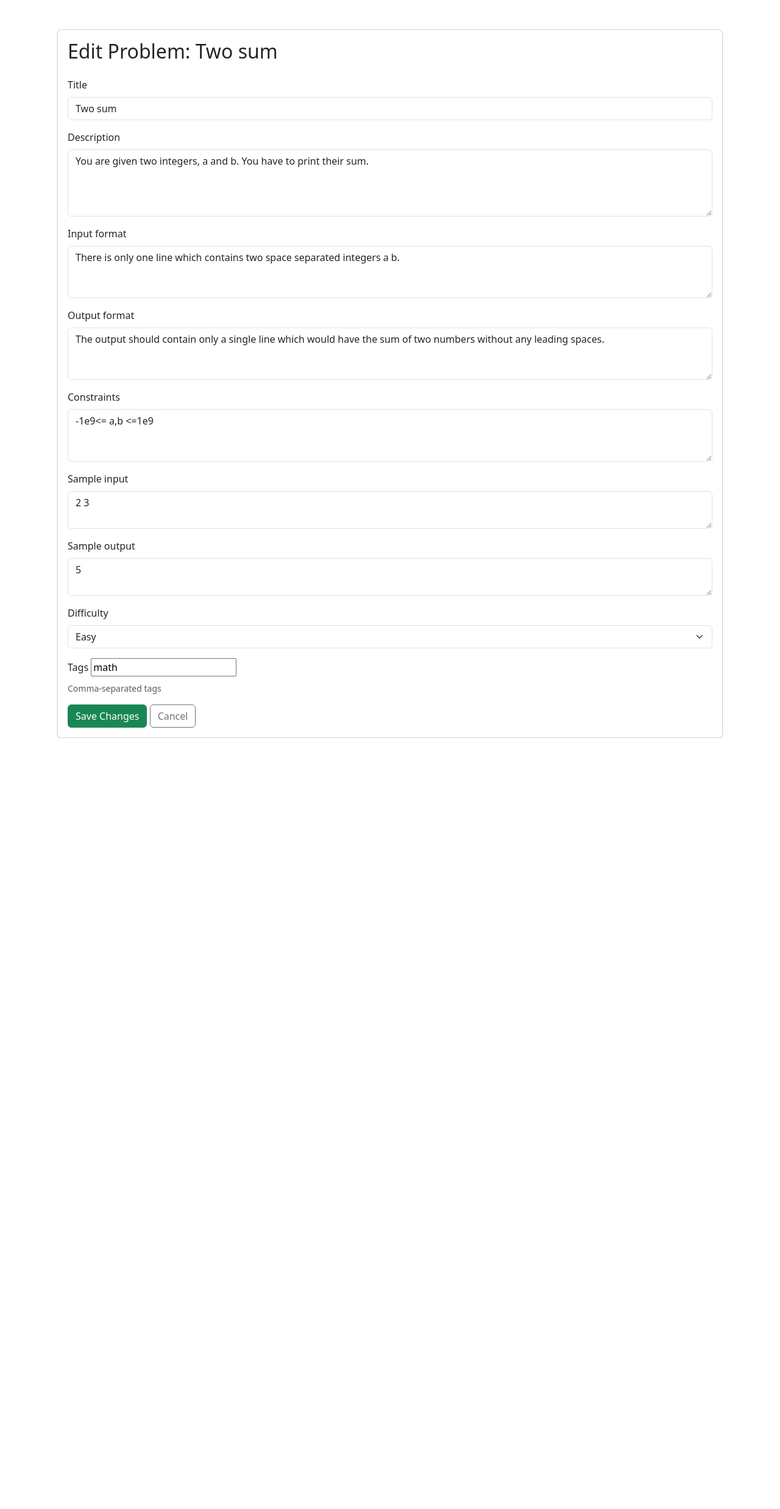
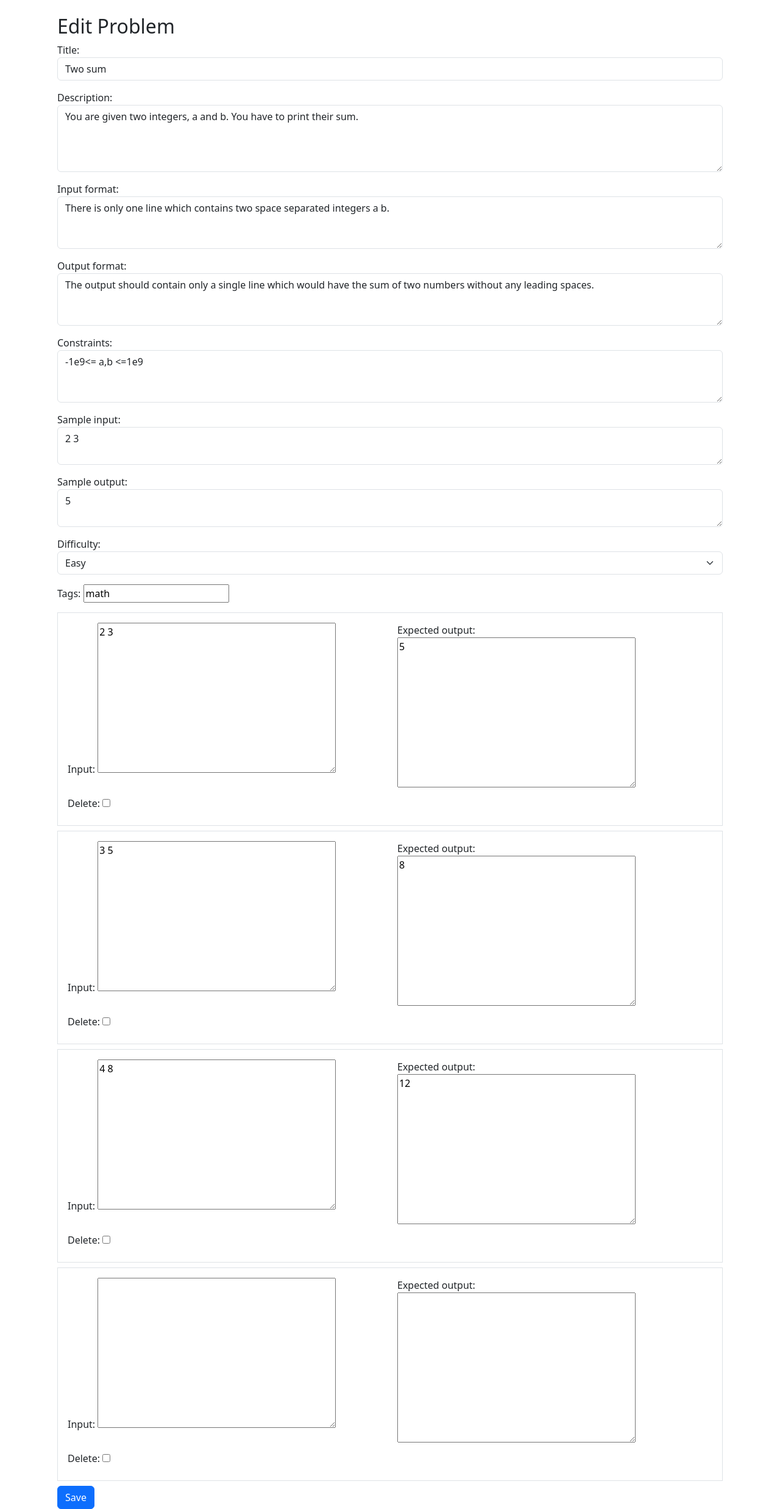
Before and after one commit to PratyushSingh1805/OJ-Project, a Django app: page /problems/1/edit/ in a window 1280 px wide. Shown: the part 56-2530 px from the top of the page at 61% size. Before the commit the page ends 1266 px from the top, so only its background shows below. Run offline with Django 5.2, Linux system fonts and the light colour scheme; a user stored in the database is signed in; data comes from the database, SQL or seed files in the repository; both versions use the stored data as it was after the commit.

Commit message:
Made minor changes

```diff
--- a/OJ1/list_models.py
+++ b/OJ1/list_models.py
@@ -2,16 +2,12 @@ import os
 from dotenv import load_dotenv
 import google.generativeai as genai
 
-# Load environment variables from .env file
 load_dotenv()
 
-# Get the Gemini API key from environment variable
 api_key = os.getenv("GEMINI_API_KEY")
 
-# Configure the Gemini API with the loaded key
 genai.configure(api_key=api_key)
 
-# List and display available models
 for model in genai.list_models():
     if "generateContent" in model.supported_generation_methods:
         print(f"Model Name: {model.name}, Display Name: {model.display_name}")
--- a/OJ1/problems/forms.py
+++ b/OJ1/problems/forms.py
@@ -1,13 +1,7 @@
-# from django import forms
-# from .models import Problem, Tag
-
-# class ProblemForm(forms.ModelForm):
-#     class Meta:
-#         model = Problem
-#         fields = ['title', 'description']
-
 from django import forms
-from .models import Problem, Tag
+from .models import Problem, Tag, TestCase
+from django.forms.models import inlineformset_factory
+#from django.forms import modelformset_factory
 
 class ProblemForm(forms.ModelForm):
     tags = forms.CharField(required=False, help_text="Comma-separated tags")
@@ -45,3 +39,71 @@ class ProblemForm(forms.ModelForm):
                 tag, _ = Tag.objects.get_or_create(name=name)
                 instance.tags.add(tag)
         return instance
+
+class TestCaseForm(forms.ModelForm):
+    class Meta:
+        model = TestCase
+        fields = ['input_data', 'expected_output']
+        labels = {
+            'input_data': 'Input',
+            'expected_ouput': 'Expected Output'
+        }
+
+TestCaseFormSet = inlineformset_factory(
+    Problem, TestCase, form=TestCaseForm,
+    extra=1, can_delete=True
+)
+
+# TestCaseFormSet = inlineformset_factory(
+#     Problem, TestCase,
+#     fields=('input_data', 'expected_output'),
+#     extra=1,
+#     can_delete=True,
+#     widgets={
+#         'input_data': forms.Textarea(attrs={'class': 'form-control', 'rows': 3}),
+#         'expected_output': forms.Textarea(attrs={'class': 'form-control', 'rows': 3}),
+#     }
+# )
+# # TestCaseFormSet = inlineformset_factory(
+#     Problem, TestCase,
+#     fields=('input_data', 'expected_output'),
+#     extra=1,
+#     can_delete=True
+# )
+# TestCaseFormSet = inlineformset_factory(
+#     Problem,
+#     TestCase,
+#     form=forms.ModelForm,
+#     fields=('input_data', 'expected_output'),
+#     extra=1,
+#     can_delete=True,
+#     widgets={
+#         'input_data': forms.Textarea(attrs={'class': 'form-control', 'rows': 2}),
+#         'expected_output': forms.Textarea(attrs={'class': 'form-control', 'rows': 2}),
+#     }
+# )
+# TestCaseFormSet = inlineformset_factory(
+#     Problem, TestCase,
+#     fields=('input_data', 'expected_output'),
+#     extra=1, can_delete=True,
+#     widgets={
+#         'input_data': forms.Textarea(attrs={'class': 'form-control', 'rows': 2}),
+#         'expected_output': forms.Textarea(attrs={'class': 'form-control', 'rows': 2}),
+#     }
+# )
+
+# class TestCaseForm(forms.ModelForm):
+#     class Meta:
+#         model = TestCase
+#         fields = ['input_data', 'expected_output']
+
+# TestCaseFormSet = inlineformset_factory(
+#     Problem, TestCase,
+#     form=TestCaseForm,
+#     extra=1,
+#     can_delete=True,
+#     widgets={
+#         'input_data': forms.Textarea(attrs={'class': 'form-control', 'rows': 2}),
+#         'expected_output': forms.Textarea(attrs={'class': 'form-control', 'rows': 2}),
+#     }
+# )
--- a/OJ1/problems/models.py
+++ b/OJ1/problems/models.py
@@ -24,7 +24,7 @@ class Problem(models.Model):
     difficulty = models.CharField(max_length=10, choices=DIFFICULTY_CHOICES)
     #tags = models.CharField(max_length=100)
     tags = models.ManyToManyField(Tag, blank=True)
-    created_by = models.ForeignKey(User, on_delete=models.CASCADE, null=True, blank=True, related_name='problems')
+    created_by = models.ForeignKey(User, on_delete=models.CASCADE, related_name='problems')
 
     def __str__(self):
         return self.title
--- a/OJ1/problems/templates/problems/edit_problem.html
+++ b/OJ1/problems/templates/problems/edit_problem.html
@@ -1,27 +1,46 @@
 {% extends 'base.html' %}
 {% block content %}
-<div class="container mt-5">
-    <div class="card shadow-sm">
-        <div class="card-body">
-            <h2 class="card-title mb-4">Edit Problem: {{ problem.title }}</h2>
-            <form method="POST">
+<div class="container mt-4">
+  <h2>{{ heading|default:"Add/Edit Problem" }}</h2>
+  <form method="post">
     {% csrf_token %}
+
+    <!-- Problem Fields -->
     {% for field in form %}
       <div class="mb-3">
-                        <label for="{{ field.id_for_label }}" class="form-label">{{ field.label }}</label>
+        {{ field.label_tag }}
         {{ field }}
-                        {% if field.help_text %}
-                            <div class="form-text">{{ field.help_text }}</div>
-                        {% endif %}
-                        {% if field.errors %}
-                            <div class="text-danger small">{{ field.errors }}</div>
-                        {% endif %}
+        {% for error in field.errors %}
+          <div class="text-danger">{{ error }}</div>
+        {% endfor %}
       </div>
     {% endfor %}
-                <button type="submit" class="btn btn-success">Save Changes</button>
-                <a href="{% url 'problem-detail' pk=problem.pk %}" class="btn btn-outline-secondary">Cancel</a>
+
+    <!-- Test Cases -->
+    {{ formset.management_form }}
+    {% for form in formset %}
+      <div class="border p-3 mb-2">
+        <!-- Render hidden fields first -->
+        {% for hidden in form.hidden_fields %}
+          {{ hidden }}
+        {% endfor %}
+
+        <div class="row">
+          <!-- Render visible fields (input/output) -->
+          {% for field in form.visible_fields %}
+            <div class="col-md-6 mb-2">
+              {{ field.label_tag }}
+              {{ field }}
+              {% for error in field.errors %}
+                <div class="text-danger">{{ error }}</div>
+              {% endfor %}
+            </div>
+          {% endfor %}
+        </div>
+      </div>
+    {% endfor %}
+
+    <button type="submit" class="btn btn-primary">Save</button>
   </form>
 </div>
-    </div>
-</div>
 {% endblock %}
--- a/OJ1/problems/views.py
+++ b/OJ1/problems/views.py
@@ -2,8 +2,8 @@ from django.shortcuts import render, get_object_or_404
 from django.template import loader
 from django.http import HttpResponse
 from django.contrib.auth.decorators import login_required
-from .models import Problem
-
+from .models import Problem, TestCase
+from django.forms.models import inlineformset_factory
 # Create your views here.
 from .models import Problem
 
@@ -58,46 +58,333 @@ from django.contrib.auth.decorators import login_required
 from django.shortcuts import render, redirect, get_object_or_404
 from .forms import ProblemForm
 from .models import Problem
+from .forms import ProblemForm, TestCaseFormSet
+from django.forms import modelformset_factory
+
+from .forms import ProblemForm, TestCaseFormSet
+from django.forms import modelformset_factory
+from django.contrib.auth.decorators import login_required
+from django.shortcuts import render, redirect
+
+# @login_required
+# def add_problem(request):
+#     if request.method == 'POST':
+#         form = ProblemForm(request.POST)
+#         formset = TestCaseFormSet(request.POST, queryset=TestCase.objects.none())
+
+#         if form.is_valid() and formset.is_valid():
+#             problem = form.save(commit=False)
+#             problem.created_by = request.user
+#             problem.save()
+#             form.save_m2m()
+
+#             for testcase_form in formset:
+#                 if testcase_form.cleaned_data and not testcase_form.cleaned_data.get('DELETE'):
+#                     testcase = testcase_form.save(commit=False)
+#                     testcase.problem = problem
+#                     testcase.save()
+
+#             return redirect('problem-detail', pk=problem.pk)
+#     else:
+#         form = ProblemForm()
+#         formset = TestCaseFormSet(queryset=TestCase.objects.none())
+
+#     return render(request, 'problems/add_problem.html', {'form': form, 'formset': formset})
+
+# from .forms import ProblemForm, TestCaseFormSet
+
+# views.py (in problems app)
+# views.py
 
 @login_required
 def add_problem(request):
-    if not request.user.is_staff and not request.user.userprofile.is_problem_setter:
-        return redirect('problem-list')  # or raise PermissionDenied
-
-    if request.method == 'POST':
+    if request.method == "POST":
         form = ProblemForm(request.POST)
-        if form.is_valid():
+        formset = TestCaseFormSet(request.POST)
+        if form.is_valid() and formset.is_valid():
             problem = form.save(commit=False)
             problem.created_by = request.user
             problem.save()
-            return redirect('problem-detail', pk=problem.pk)
+            formset.instance = problem
+            formset.save()
+            return redirect('problem-list')
     else:
         form = ProblemForm()
-    return render(request, 'problems/add_problem.html', {'form': form})
+        formset = TestCaseFormSet()
+    return render(request, 'problems/add_problem.html', {'form': form, 'formset': formset, 'heading': 'Add Problem'})
 
 @login_required
 def edit_problem(request, pk):
     problem = get_object_or_404(Problem, pk=pk)
+    form = ProblemForm(request.POST or None, instance=problem)
+    formset = TestCaseFormSet(request.POST or None, instance=problem)
+    if request.method == "POST":
+        if form.is_valid() and formset.is_valid():
+            form.save()
+            formset.save()
+            return redirect('problem-list')
+    return render(request, 'problems/edit_problem.html', {'form': form, 'formset': formset, 'heading': 'Edit Problem'})
+#from django.shortcuts import render, redirect, get_object_or_404
+# from .models import Problem
+# from .forms import ProblemForm, TestCaseFormSet
+# @login_required
+# def add_problem(request):
+#     if request.method == "POST":
+#         form = ProblemForm(request.POST)
+#         formset = TestCaseFormSet(request.POST)
+#         if form.is_valid() and formset.is_valid():
+#             problem = form.save(commit=False)
+#             problem.created_by = request.user
+#             problem.save()
+#             formset.instance = problem
+#             formset.save()
+#             return redirect('problem-list')
+#     else:
+#         form = ProblemForm()
+#         formset = TestCaseFormSet()
+#     return render(request, 'problems/add_problem.html', {'form': form, 'formset': formset})
 
-    if request.user != problem.created_by and not request.user.is_staff:
-        return redirect('problem-detail', pk=problem.pk)  # or raise PermissionDenied
+# @login_required
+# def edit_problem(request, pk):
+#     problem = get_object_or_404(Problem, pk=pk)
+#     form = ProblemForm(request.POST or None, instance=problem)
+#     formset = TestCaseFormSet(request.POST or None, instance=problem)
+#     if request.method == "POST":
+#         if form.is_valid() and formset.is_valid():
+#             form.save()
+#             formset.save()
+#             return redirect('problem-list')
+#     return render(request, 'problems/edit_problem.html', {'form': form, 'formset': formset})
+# @login_required
+# def add_problem(request):
+#     if request.method == 'POST':
+#         form = ProblemForm(request.POST)
+#         formset = TestCaseFormSet(request.POST)
+#         if form.is_valid() and formset.is_valid():
+#             problem = form.save(commit=False)
+#             problem.created_by = request.user
+#             problem.save()
+#             form.save_m2m()
+#             formset.instance = problem
+#             formset.save()
+#             return redirect('problem-detail', pk=problem.pk)
+#     else:
+#         form = ProblemForm()
+#         formset = TestCaseFormSet()
+#     return render(request, 'problems/add_problem.html', {
+#         'form': form,
+#         'formset': formset,
+#         'heading': 'Add Problem'
+#     })
+# @login_required
+# def edit_problem(request, pk):
+#     problem = get_object_or_404(Problem, pk=pk, created_by=request.user)
+#     if request.method == 'POST':
+#         form = ProblemForm(request.POST, instance=problem)
+#         formset = TestCaseFormSet(request.POST, instance=problem)
+#         if form.is_valid() and formset.is_valid():
+#             problem = form.save()
+#             instances = formset.save(commit=False)
+#             for instance in instances:
+#                 instance.problem = problem
+#                 instance.save()
+#             # Delete any marked test cases
+#             for obj in formset.deleted_objects:
+#                 obj.delete()
+#             return redirect('problem-detail', pk=problem.pk)
+#     else:
+#         form = ProblemForm(instance=problem)
+#         formset = TestCaseFormSet(instance=problem)
 
-    if request.method == 'POST':
-        form = ProblemForm(request.POST, instance=problem)
-        if form.is_valid():
-            form.save()
-            return redirect('problem-detail', pk=problem.pk)
-    else:
-        form = ProblemForm(instance=problem)
+#     return render(request, 'problems/edit_problem.html', {
+#         'form': form,
+#         'formset': formset,
+#         'problem': problem,
+#         'heading': f'Edit Problem: {problem.title}'
+#     })
+# def edit_problem(request, pk):
+#     problem = get_object_or_404(Problem, pk=pk, created_by=request.user)
+#     if request.method == 'POST':
+#         form = ProblemForm(request.POST, instance=problem)
+#         formset = TestCaseFormSet(request.POST, instance=problem)
+#         if form.is_valid() and formset.is_valid():
+#             print("Cleaned formset data:")
+#             for f in formset:
+#                 print(f.cleaned_data)
+#             problem = form.save()
+#             formset.instance = problem  # ✅ Required to bind new test cases
+#             formset.save()
+#             return redirect('problem-detail', pk=problem.pk)
+#     else:
+#         form = ProblemForm(instance=problem)
+#         formset = TestCaseFormSet(instance=problem)
 
-    return render(request, 'problems/edit_problem.html', {'form': form, 'problem': problem})
+#     return render(request, 'problems/edit_problem.html', {
+#         'form': form,
+#         'formset': formset,
+#         'problem': problem,
+#         'heading': f'Edit Problem: {problem.title}'
+#     })
+
+
+# @login_required
+# def add_problem(request):
+#     if request.method == 'POST':
+#         form = ProblemForm(request.POST)
+#         formset = TestCaseFormSet(request.POST)
+#         if form.is_valid() and formset.is_valid():
+#             problem = form.save(commit=False)
+#             problem.created_by = request.user
+#             problem.save()
+#             formset.instance = problem
+#             formset.save()
+#             return redirect('problem-detail', pk=problem.pk)
+#     else:
+#         form = ProblemForm()
+#         formset = TestCaseFormSet()
+#     return render(request, 'problems/add_problem.html', {'form': form, 'formset': formset, 'heading': f"Add Problem: {problem.title}",})
+
+# @login_required
+# def edit_problem(request, pk):
+#     problem = get_object_or_404(Problem, pk=pk, created_by=request.user)
+#     if request.method == 'POST':
+#         form = ProblemForm(request.POST, instance=problem)
+#         formset = TestCaseFormSet(request.POST, instance=problem)
+#         if form.is_valid() and formset.is_valid():
+#             form.save()
+#             formset.save()
+#             return redirect('problem-detail', pk=problem.pk)
+#     else:
+#         form = ProblemForm(instance=problem)
+#         formset = TestCaseFormSet(instance=problem)
+#     return render(request, 'problems/edit_problem.html', {'form': form, 'formset': formset, 'problem': problem, 'heading': f"Edit Problem: {problem.title}",})
+# from django.shortcuts import render, get_object_or_404, redirect
+# from .models import Problem, TestCase
+# from .forms import ProblemForm
+# from .forms import TestCaseFormSet
+# from django.contrib.auth.decorators import login_required
+
+# @login_required
+# def add_problem(request):
+#     if request.method == "POST":
+#         form = ProblemForm(request.POST, request.FILES)
+#         formset = TestCaseFormSet(request.POST)
+#         if form.is_valid() and formset.is_valid():
+#             problem = form.save(commit=False)
+#             problem.created_by = request.user
+#             problem.save()
+#             formset.instance = problem
+#             formset.save()
+#             return redirect("problem-detail", pk=problem.pk)
+#     else:
+#         form = ProblemForm()
+#         formset = TestCaseFormSet()
+
+#     return render(request, "problems/add_problem.html", {"form": form, "formset": formset})
+
+
+# @login_required
+# def edit_problem(request, pk):
+#     problem = get_object_or_404(Problem, pk=pk, created_by=request.user)
+#     if request.method == "POST":
+#         form = ProblemForm(request.POST, request.FILES, instance=problem)
+#         formset = TestCaseFormSet(request.POST, instance=problem)
+#         if form.is_valid() and formset.is_valid():
+#             form.save()
+#             formset.save()
+#             return redirect("problem-detail", pk=problem.pk)
+#     else:
+#         form = ProblemForm(instance=problem)
+#         formset = TestCaseFormSet(instance=problem)
+
+#     return render(request, "problems/edit_problem.html", {"form": form, "formset": formset, "problem": problem})
+
+# @login_required
+# def edit_problem(request, pk):
+#     problem = get_object_or_404(Problem, pk=pk, created_by=request.user)
+
+#     if request.method == 'POST':
+#         form = ProblemForm(request.POST, instance=problem)
+#         formset = TestCaseFormSet(request.POST, instance=problem)
+#         if form.is_valid() and formset.is_valid():
+#             form.save()
+#             formset.save()
+#             return redirect('problem-detail', pk=pk)
+#     else:
+#         form = ProblemForm(instance=problem)
+#         formset = TestCaseFormSet(instance=problem)
+
+#     return render(request, 'problems/edit_problem.html', {'form': form, 'formset': formset, 'problem': problem})
+
+# @login_required
+# def add_problem(request):
+#     if request.method == 'POST':
+#         form = ProblemForm(request.POST)
+#         if form.is_valid():
+#             problem = form.save(commit=False)
+#             problem.created_by = request.user
+#             problem.save()
+
+#             formset = TestCaseFormSet(request.POST, instance=problem)
+#             if formset.is_valid():
+#                 formset.save()
+#                 return redirect('problem-detail', pk=problem.pk)
+#     else:
+#         form = ProblemForm()
+#         formset = TestCaseFormSet()
+
+#     return render(request, 'problems/add_problem.html', {'form': form, 'formset': formset, 'problem': problem})
+
+# @login_required
+# def edit_problem(request, pk):
+#     problem = get_object_or_404(Problem, pk=pk, created_by=request.user)
+
+#     if request.method == 'POST':
+#         form = ProblemForm(request.POST, instance=problem)
+#         formset = TestCaseFormSet(request.POST, queryset=TestCase.objects.filter(problem=problem))
+
+#         if form.is_valid() and formset.is_valid():
+#             form.save()
+
+#             for testcase_form in formset:
+#                 if testcase_form.cleaned_data:
+#                     if testcase_form.cleaned_data.get('DELETE'):
+#                         if testcase_form.instance.pk:
+#                             testcase_form.instance.delete()
+#                     else:
+#                         testcase = testcase_form.save(commit=False)
+#                         testcase.problem = problem
+#                         testcase.save()
+
+#             return redirect('problem-detail', pk=problem.pk)
+#     else:
+#         form = ProblemForm(instance=problem)
+#         formset = TestCaseFormSet(queryset=TestCase.objects.filter(problem=problem))
+
+#     return render(request, 'problems/edit_problem.html', {'form': form, 'formset': formset,'problem': problem})
+
+# # @login_required
+# def add_problem(request):
+#     if not request.user.is_staff and not request.user.userprofile.is_problem_setter:
+#         return redirect('problem-list')
+
+#     if request.method == 'POST':
+#         form = ProblemForm(request.POST)
+#         if form.is_valid():
+#             problem = form.save(commit=False)
+#             problem.created_by = request.user
+#             problem.save()
+#             return redirect('problem-detail', pk=problem.pk)
+#     else:
+#         form = ProblemForm()
+#     return render(request, 'problems/add_problem.html', {'form': form})
 
 # @login_required
 # def edit_problem(request, pk):
 #     problem = get_object_or_404(Problem, pk=pk)
 
 #     if request.user != problem.created_by and not request.user.is_staff:
-#         return redirect('problem-list')  # or raise PermissionDenied
+#         return redirect('problem-detail', pk=problem.pk)  # or raise PermissionDenied
 
 #     if request.method == 'POST':
 #         form = ProblemForm(request.POST, instance=problem)
@@ -107,4 +394,4 @@ def edit_problem(request, pk):
 #     else:
 #         form = ProblemForm(instance=problem)
 
-#     return render(request, 'problems/edit_problem.html', {'form': form})
+#     return render(request, 'problems/edit_problem.html', {'form': form, 'problem': problem})
--- a/OJ1/submit/templates/submit.html
+++ b/OJ1/submit/templates/submit.html
@@ -1,5 +1,4 @@
 {% extends "base.html" %}
-
 {% block content %}
 <div id="content-wrapper">
   <h2>Submit Solution</h2>
@@ -33,7 +32,9 @@
 
       <h4 class="mt-5">AI Review</h4>
       <button class="btn btn-info" onclick="reviewCode()">Get AI Review</button>
-      <div id="review-output" class="mt-3 text-wrap text-break"></div>
+      <div id="review-output" class="mt-3">
+        <pre style="white-space: pre-wrap; word-break: break-word; overflow-x: hidden; overflow-y: auto; max-height: 400px;" class="p-3 border bg-light rounded w-100"></pre>
+      </div>
     </div>
 
     <!-- Right Column: Live I/O -->
```
Also changed, not shown: OJ1/problems/templates/problems/add_problem.html (+35 -16 lines), OJ1/accounts/migrations/0005_alter_userprofile_profile_pic.py (added), OJ1/db.sqlite3, OJ1/problems/migrations/0007_alter_problem_created_by.py (added). Lines whose indentation alone changed are shown as unchanged.
